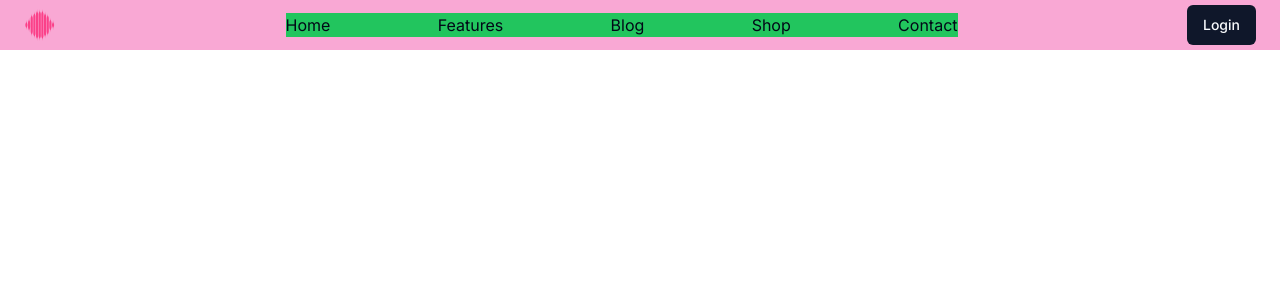
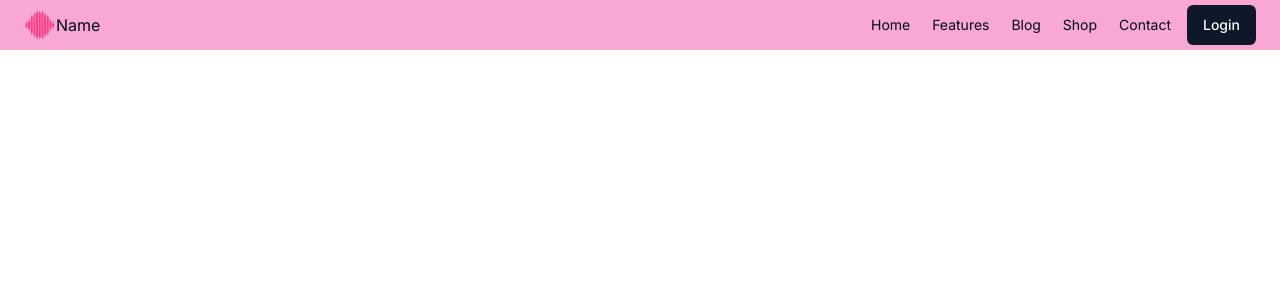
Before and after one commit to ahoang2502/catalyst-hackafun, a Next.js app: page / in a window 1280 px wide. Shown: the top 300 px of the page. Built offline with nearby package versions, Linux system fonts and the light colour scheme.

Commit message:
feat: navbar

```diff
--- a/src/app/_components/Logo.tsx
+++ b/src/app/_components/Logo.tsx
@@ -1,15 +1,18 @@
 import Image from "next/image";
+import Link from "next/link";
 import React from "react";
 
 export const Logo = () => {
   return (
     <div className="size-8 relative shrink-0">
-      <Image
-        src="/logo.svg"
-        fill
-        alt="logo"
-        className="shrink-0 hover:opacity-75 transition"
-      />
+      <Link href="/" className="flex items-center justify-center">
+        <Image
+          src="/logo.svg"
+          fill
+          alt="logo"
+          className="shrink-0 hover:opacity-75 transition size-8"
+        />
+      </Link>
     </div>
   );
 };
--- a/src/app/_components/Navbar.tsx
+++ b/src/app/_components/Navbar.tsx
@@ -7,12 +7,16 @@ import { Button } from "@/components/ui/button";
 
 export const Navbar = () => {
   return (
-    <div className="h-[50px] w-full bg-pink-300 flex items-center justify-between px-6">
+    <div className="h-[50px] w-full bg-pink-300 flex items-center justify-between px-6 space-x-6">
+      <div className="flex justify-center items-center">
         <Logo />
+        <p className="">Name</p>
+      </div>
 
-      <div className="max-w-2xl xs:w-[480px] sm:w-[500px] md:w-[680px] lg:w-[700px] bg-green-500 flex justify-between">
+      <div className="max-w-7xl w-full flex items-center justify-end space-x-4">
+        <div className="min-w-[300px] flex items-center justify-between">
           {navbarItems.map((item) => (
-          <Link href={item.href} key={item.value} className="">
+            <Link href={item.href} key={item.value} className="text-sm ">
               {item.value}
             </Link>
           ))}
@@ -20,5 +24,6 @@ export const Navbar = () => {
 
         <Button>Login</Button>
       </div>
+    </div>
   );
 };
```
Lines whose indentation alone changed are shown as unchanged.
